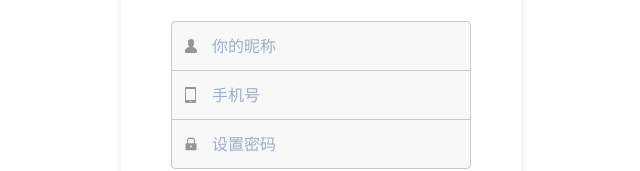
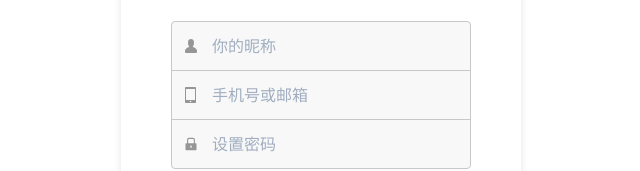
Before and after one commit to yubaoquan/hw-4-2, a React (Create React App) app: page /register in a window 1280 px wide. Shown: the part 248-419 px from the top of the page, without its empty margins (319-959 px from the left). Built offline with nearby package versions, Linux system fonts and the light colour scheme.

Commit message:
表单验证

```diff
--- a/package.json
+++ b/package.json
@@ -22,6 +22,7 @@
     "eslint-plugin-jsx-a11y": "^6.4.1",
     "eslint-plugin-react": "^7.24.0",
     "eslint-plugin-react-hooks": "^4.2.0",
+    "formik": "^2.2.9",
     "framer-motion": "^4",
     "prop-types": "^15.7.2",
     "react": "^17.0.2",
@@ -29,7 +30,8 @@
     "react-icons": "^4.2.0",
     "react-router-dom": "^5.2.0",
     "react-scripts": "4.0.3",
-    "web-vitals": "^1.0.1"
+    "web-vitals": "^1.0.1",
+    "yup": "^0.32.9"
   },
   "eslintConfig": {
     "extends": [
--- a/src/components/login/index.jsx
+++ b/src/components/login/index.jsx
@@ -10,6 +10,7 @@ import {
   InputLeftElement,
   Link,
   Text,
+  Tooltip,
 } from '@chakra-ui/react';
 
 import {
@@ -21,59 +22,103 @@ import {
   TextDivider,
   bottomInputStyle,
   commonSubmitBtnStyle,
+  inputHeight,
   myGray,
   snsIconStyle,
   topInputStyle,
-  inputHeight,
 } from '@/components/common-style.js';
 
+import { useFormik } from 'formik';
+import { useState } from 'react';
+import { showError } from '@/utils/show-error.js';
 import request from '@/utils/request.js';
 import useToast from '@/utils/toast.js';
+import * as Yup from 'yup';
 
 export default function Login() {
   const toast = useToast();
+  const [isLoading, setIsLoading] = useState(false);
+
+  async function requestLogin({ email, password }) {
+    try {
+      if (isLoading) return;
+      setIsLoading(true);
+      const { data } = await request.post('/users/login', {
+        user: { email, password },
+      });
+      console.info(data);
+      toast.success('登录成功');
+    } catch (e) {
+      console.info(e?.response?.data);
+      const { errors = {} } = e.response?.data;
+      showError(toast, errors, '登录失败');
+    } finally {
+      setIsLoading(false);
+    }
+  }
+
+  const formik = useFormik({
+    initialValues: { email: '', password: '' },
+    validationSchema: Yup.object({
+      email: Yup.string().trim().required('请输入手机号或邮箱'),
+      password: Yup.string().required('请输入密码'),
+    }),
+    onSubmit(values) {
+      requestLogin(values);
+    },
+  });
 
   const submitBtnStyle = {
     bgColor: '#3194d0',
     _hover: { bgColor: '#187cb7' },
   };
 
-  async function handleSubmit() {
-    try {
-      const { data } = await request.post('/users/login', {
-        user: {
-          username: 'Jacob',
-          email: 'jake@jake.jake',
-        },
-      });
-      console.info(data);
-      toast.success('登录成功');
-    } catch (e) {
-      console.error(e);
-      console.info(e?.response?.data);
-      toast.error('登录失败');
-    }
-  }
+  const emailError = formik.touched.email && formik.errors.email;
+  const passwordError = formik.touched.password && formik.errors.password;
 
   return (
     <Box>
-      <form>
+      <form onSubmit={formik.handleSubmit}>
         <FormControl isRequired>
+          <Tooltip
+            hasArrow
+            arrowSize={8}
+            placement="right"
+            label={emailError}
+            isOpen={!!emailError}
+          >
             <InputGroup>
               <InputLeftElement pointerEvents="none" h={inputHeight}>
                 <Icon as={GoPerson} color={myGray} />
               </InputLeftElement>
-            <Input placeholder="手机号或邮箱" {...topInputStyle} />
+              <Input
+                placeholder="手机号或邮箱"
+                {...topInputStyle}
+                {...formik.getFieldProps('email')}
+              />
             </InputGroup>
+          </Tooltip>
         </FormControl>
 
         <FormControl isRequired>
+          <Tooltip
+            hasArrow
+            arrowSize={8}
+            placement="right"
+            label={passwordError}
+            isOpen={!!passwordError}
+          >
             <InputGroup>
               <InputLeftElement pointerEvents="none" h={inputHeight}>
                 <Icon as={AiFillLock} color={myGray} />
               </InputLeftElement>
-            <Input placeholder="密码" borderTopRadius="0" {...bottomInputStyle} />
+              <Input
+                placeholder="密码"
+                {...bottomInputStyle}
+                {...formik.getFieldProps('password')}
+              />
             </InputGroup>
+          </Tooltip>
         </FormControl>
 
         <Flex align="center" justify="space-between" my="15px">
@@ -82,7 +127,15 @@ export default function Login() {
           </Checkbox>
           <Link href="https://baidu.com" fontSize="14px" color="#999" _hover={{ color: '#333' }}>登录遇到问题?</Link>
         </Flex>
-        <Button {...submitBtnStyle} {...commonSubmitBtnStyle} onClick={handleSubmit}>登录</Button>
+        <Button
+          {...submitBtnStyle}
+          {...commonSubmitBtnStyle}
+          isLoading={isLoading}
+          loadingText="正在登录..."
+          onClick={formik.handleSubmit}
+        >
+          登录
+        </Button>
       </form>
       <TextDivider title="社交帐号登录" />
       <Flex justify="center" py="10px">
--- a/src/components/register/index.jsx
+++ b/src/components/register/index.jsx
@@ -12,6 +12,7 @@ import {
   InputRightElement,
   Link,
   Text,
+  Tooltip,
 } from '@chakra-ui/react';
 
 import {
@@ -31,7 +32,10 @@ import {
 } from '@/components/common-style.js';
 
 import request from '@/utils/request.js';
+import { showError } from '@/utils/show-error.js';
+import { useFormik } from 'formik';
 import useToast from '@/utils/toast.js';
+import * as Yup from 'yup';
 
 const protocolLink = 'https://baidu.com';
 const privacyLink = 'https://baidu.com';
@@ -49,32 +53,64 @@ const protocolLinkStyle = {
 
 export default function Register() {
   const toast = useToast();
+  const [isLoading, setIsLoading] = useState(false);
 
-  const handleSubmit = async () => {
+  const requestRegister = async ({ username, email, password }) => {
     try {
+      if (isLoading) return;
+      setIsLoading(true);
       const { data } = await request.post('/users', {
         user: {
-          username: 'Jac2o1b',
-          email: 'ja4k3@jake.jake',
-          password: 'jakejake',
+          username,
+          email,
+          password,
         },
       });
       console.info(data);
       toast.success('注册成功');
     } catch (e) {
-      console.error(e);
-      toast.error('注册失败');
       console.info(e.response?.data);
+      showError(toast, e.response?.data?.errors, '注册失败');
+    } finally {
+      setIsLoading(false);
     }
   };
 
-  const phoneValid = true;
+  const MIN_USERNAME_LEN = 6;
+  const MAX_USERNAME_LEN = 30;
+  const MIN_PASSWORD_LEN = 8;
 
-  const [phoneNumber, setPhoneNumber] = useState('');
+  const formik = useFormik({
+    initialValues: { username: '', email: '', password: '' },
+    validationSchema: Yup.object({
+      username: Yup.string()
+        .trim()
+        .required('请输入昵称')
+        .min(MIN_USERNAME_LEN, `用户名最小${MIN_USERNAME_LEN}个字符`)
+        .max(MAX_USERNAME_LEN, `用户名最大${MAX_USERNAME_LEN}个字符`),
+      email: Yup.string()
+        .trim()
+        .required('请输入邮箱地址')
+        .email('邮箱无效'),
+      password: Yup.string()
+        .min(MIN_PASSWORD_LEN, `密码最短${MIN_PASSWORD_LEN}位`)
+        .required('请输入密码')
+        .test({
+          name: 'password',
+          message: '密码不能全是数字',
+          test(pwd) {
+            return !/^\d*$/g.test(pwd);
+          },
+        }),
+    }),
+    onSubmit(values) {
+      requestRegister(values);
+    },
+  });
 
-  const handlePhoneNumberChange = (e) => {
-    setPhoneNumber(e.target.value);
-  };
+  const usernameError = formik.touched.username && formik.errors.username;
+  const emailError = formik.touched.email && formik.errors.email;
+  const passwordError = formik.touched.password && formik.errors.password;
 
   const validCodeBtnStyle = {
     w: '100px',
@@ -82,8 +118,8 @@ export default function Register() {
     color: '#fff',
     bgColor: '#42c02e',
     fontSize: '13px',
-    opacity: phoneValid ? 1 : 0.5,
-    cursor: phoneValid ? 'pointer' : 'text',
+    opacity: !emailError ? 1 : 0.5,
+    cursor: !emailError ? 'pointer' : 'text',
     fontWeight: 'normal',
     borderRadius: '20px',
     _hover: {
@@ -95,29 +131,56 @@ export default function Register() {
     <Box>
       <form>
         <FormControl isRequired>
+          <Tooltip
+            hasArrow
+            arrowSize={8}
+            placement="right"
+            label={usernameError}
+            isOpen={!!usernameError}
+          >
             <InputGroup>
               <InputLeftElement pointerEvents="none" h={inputHeight}>
                 <Icon as={GoPerson} color={myGray} />
               </InputLeftElement>
-            <Input placeholder="你的昵称" {...topInputStyle} />
+              <Input
+                placeholder="你的昵称"
+                {...topInputStyle}
+                {...formik.getFieldProps('username')}
+              />
             </InputGroup>
+          </Tooltip>
         </FormControl>
 
         <FormControl isRequired>
+          <Tooltip
+            hasArrow
+            arrowSize={8}
+            placement="right"
+            label={emailError}
+            isOpen={!!emailError}
+          >
             <InputGroup>
               <InputLeftElement pointerEvents="none" h={inputHeight}>
                 <Icon as={ImMobile2} color={myGray} />
               </InputLeftElement>
-            <Input placeholder="手机号" {...middleInputStyle} value={phoneNumber} onInput={handlePhoneNumberChange} />
+              <Input
+                placeholder="手机号或邮箱"
+                {...middleInputStyle}
+                {...formik.getFieldProps('email')}
+              />
             </InputGroup>
+          </Tooltip>
         </FormControl>
 
-        {phoneNumber && (
+        {formik.values.email && (
         <InputGroup>
           <InputLeftElement pointerEvents="none" h={inputHeight}>
             <Icon as={ImMobile2} color={myGray} />
           </InputLeftElement>
-          <Input placeholder="手机验证码" {...middleInputStyle} />
+          <Input
+            placeholder="手机验证码"
+            {...middleInputStyle}
+          />
           <InputRightElement w="100px" h={inputHeight} pr="10px">
             <Button {...validCodeBtnStyle}>发送验证码</Button>
           </InputRightElement>
@@ -125,15 +188,36 @@ export default function Register() {
         )}
 
         <FormControl isRequired>
+          <Tooltip
+            hasArrow
+            arrowSize={8}
+            placement="right"
+            label={passwordError}
+            isOpen={!!passwordError}
+          >
             <InputGroup>
               <InputLeftElement pointerEvents="none" h={inputHeight}>
                 <Icon as={AiFillLock} color={myGray} />
               </InputLeftElement>
-            <Input placeholder="设置密码" borderTopRadius="0" {...bottomInputStyle} />
+              <Input
+                placeholder="设置密码"
+                type="password"
+                {...bottomInputStyle}
+                {...formik.getFieldProps('password')}
+              />
             </InputGroup>
+          </Tooltip>
         </FormControl>
 
-        <Button {...submitBtnStyle} {...commonSubmitBtnStyle} onClick={handleSubmit}>注册</Button>
+        <Button
+          {...submitBtnStyle}
+          {...commonSubmitBtnStyle}
+          onClick={formik.handleSubmit}
+          isLoading={isLoading}
+          loadingText="正在注册"
+        >
+          注册
+        </Button>
       </form>
 
       <Text my="10px" textAlign="center" fontSize="12px" lineHeight="20px" color={myGray}>
--- /dev/null
+++ b/src/utils/show-error.js
@@ -0,0 +1,11 @@
+export const showError = (toast, errors, defaultMsg = '出错了') => {
+  if (Object.keys(errors).length) {
+    Object.entries(errors).forEach(([key, descList]) => {
+      descList.forEach((desc) => {
+        toast.error(`${key}: ${desc}`);
+      });
+    });
+  } else {
+    toast(defaultMsg);
+  }
+};
```
Also changed, not shown: 1 other file (tests, documents, lock files or other folders). Lines whose indentation alone changed are shown as unchanged.
